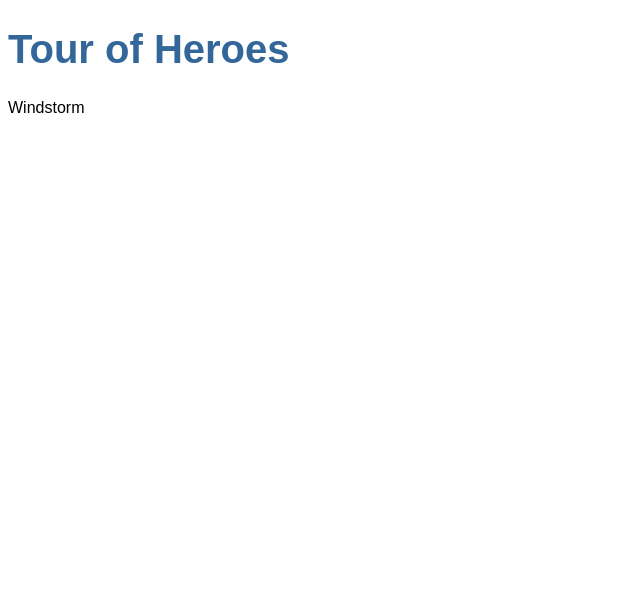
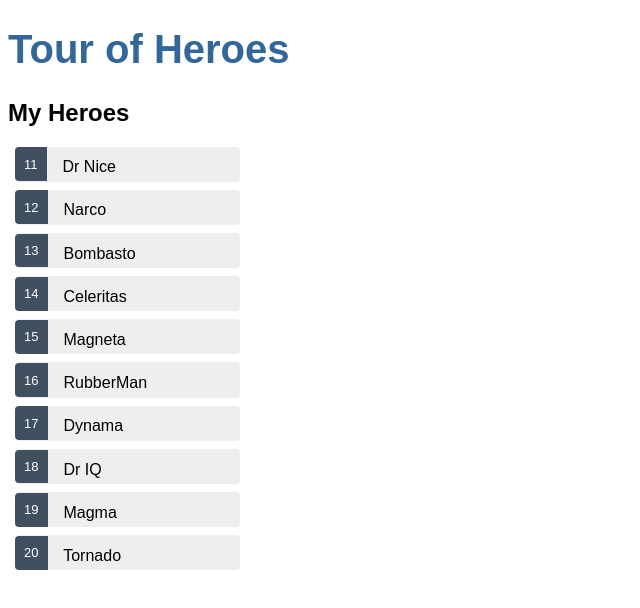
Before and after one commit to tbeynon/angular-tour-of-heroes, an Angular app: page / in a window 1280 px wide. Shown: the top 608 px of the page, without its empty margins (0-640 px from the left). Built offline with nearby package versions, Linux system fonts and the light colour scheme.

Commit message:
Finished 2: Display List

```diff
--- /dev/null
+++ b/src/app/hero.ts
@@ -0,0 +1,4 @@
+export interface Hero {
+        id:number;
+        name: string;
+}
--- a/src/app/heroes/heroes.component.css
+++ b/src/app/heroes/heroes.component.css
@@ -0,0 +1,44 @@
+/* HeroesComponent's private CSS styles */
+.heroes {
+    margin: 0 0 2em 0;
+    list-style-type: none;
+    padding: 0;
+    width: 15em;
+  }
+  .heroes li {
+    cursor: pointer;
+    position: relative;
+    left: 0;
+    background-color: #EEE;
+    margin: .5em;
+    padding: .3em 0;
+    height: 1.6em;
+    border-radius: 4px;
+  }
+  .heroes li:hover {
+    color: #607D8B;
+    background-color: #DDD;
+    left: .1em;
+  }
+  .heroes li.selected {
+    background-color: #CFD8DC;
+    color: white;
+  }
+  .heroes li.selected:hover {
+    background-color: #BBD8DC;
+    color: white;
+  }
+  .heroes .badge {
+    display: inline-block;
+    font-size: small;
+    color: white;
+    padding: 0.8em 0.7em 0 0.7em;
+    background-color:#405061;
+    line-height: 1em;
+    position: relative;
+    left: -1px;
+    top: -4px;
+    height: 1.8em;
+    margin-right: .8em;
+    border-radius: 4px 0 0 4px;
+  }
--- a/src/app/heroes/heroes.component.html
+++ b/src/app/heroes/heroes.component.html
@@ -1 +1,17 @@
-{{hero}}
+<h2>My Heroes</h2>
+<ul class="heroes">
+    <li *ngFor="let hero of heroes" (click)="onSelect(hero)" [class.selected]="hero===selectedHero">
+        <span class="badge">{{hero.id}}</span> {{hero.name}}
+    </li>
+</ul>
+
+
+<div *ngIf="selectedHero">
+    <h2>{{selectedHero.name | uppercase}} Details</h2>
+    <div><span>id: </span>{{selectedHero.id}}</div>
+    <div>
+    <label>name:
+        <input [(ngModel)]="selectedHero.name" placeholder="name"/>
+    </label>
+    </div>
+</div>
--- a/src/app/heroes/heroes.component.ts
+++ b/src/app/heroes/heroes.component.ts
@@ -1,4 +1,6 @@
 import { Component, OnInit } from '@angular/core';
+import { Hero } from '../hero';
+import { HEROES } from '../mock-heroes'
 
 @Component({
   selector: 'app-heroes',
@@ -6,11 +8,17 @@
   styleUrls: ['./heroes.component.css']
 })
 export class HeroesComponent implements OnInit {
-  hero = 'Windstorm';
+
+  heroes = HEROES;
+  selectedHero: Hero;
   constructor() { }
 
   ngOnInit(): void {
 
   }
 
+  onSelect(hero:Hero):void{
+    this.selectedHero = hero;
+  }
+
 }
--- /dev/null
+++ b/src/app/mock-heroes.ts
@@ -0,0 +1,14 @@
+import { Hero } from './hero';
+
+export const HEROES: Hero[] = [
+  { id: 11, name: 'Dr Nice' },
+  { id: 12, name: 'Narco' },
+  { id: 13, name: 'Bombasto' },
+  { id: 14, name: 'Celeritas' },
+  { id: 15, name: 'Magneta' },
+  { id: 16, name: 'RubberMan' },
+  { id: 17, name: 'Dynama' },
+  { id: 18, name: 'Dr IQ' },
+  { id: 19, name: 'Magma' },
+  { id: 20, name: 'Tornado' }
+];
```
Also changed, not shown: src/app/app.module.ts (+5 -2 lines).
